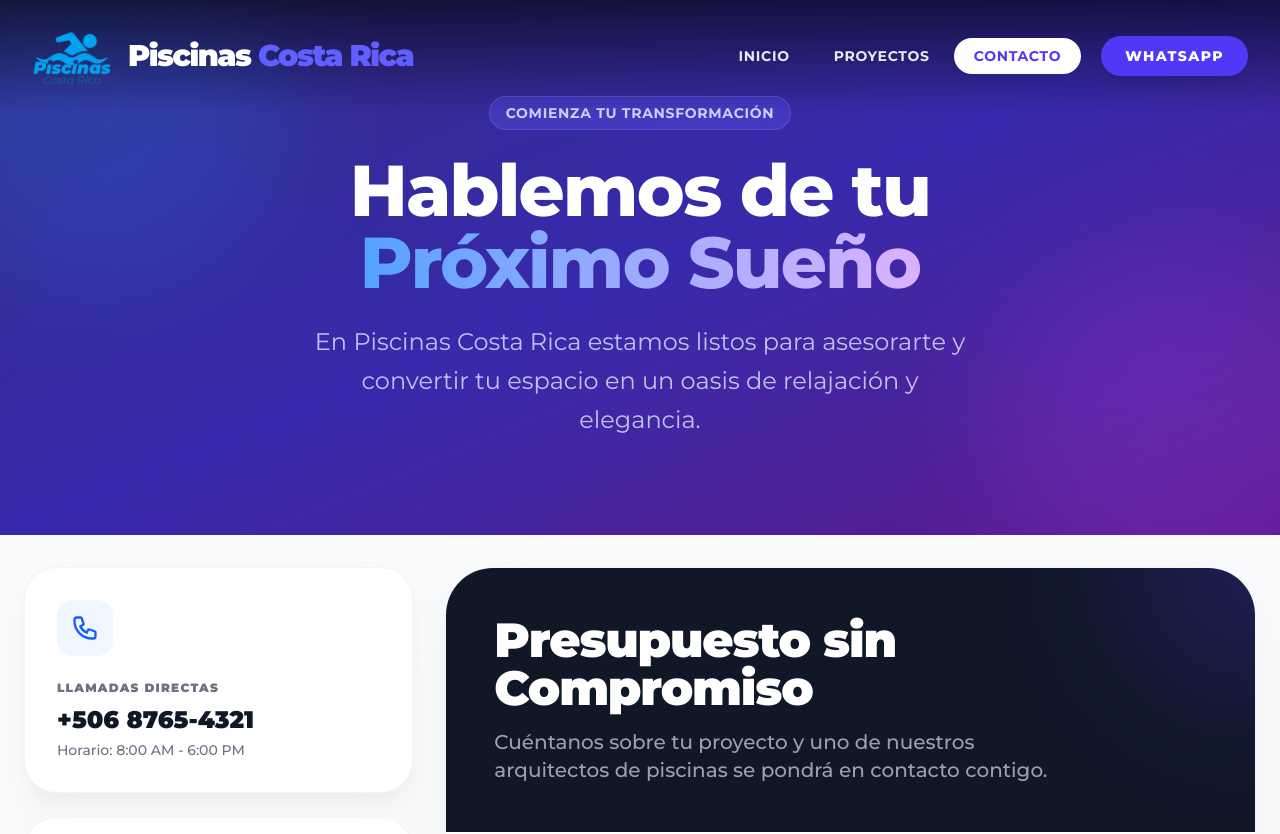
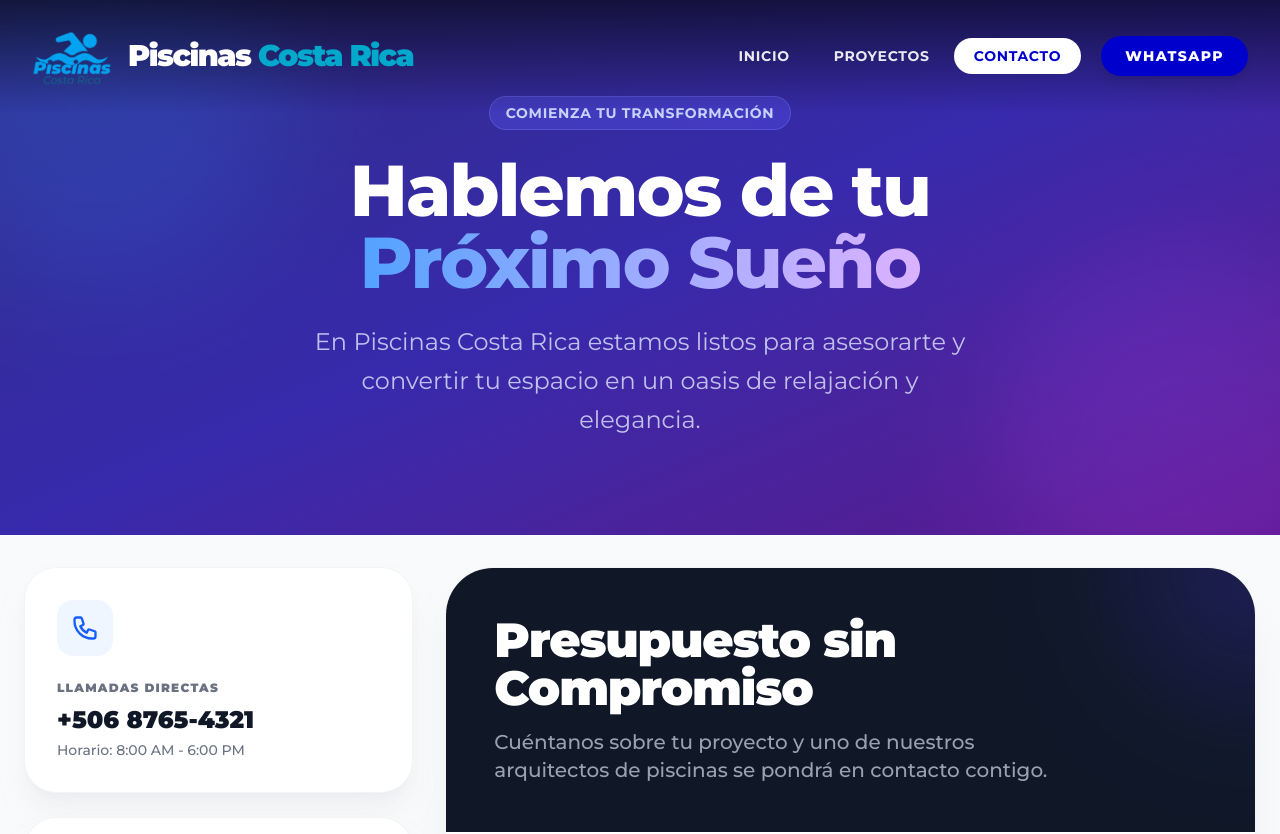
Before and after one commit to godlychrist/piscinascr, a Next.js app: page /contacto in a window 1280 px wide. Shown: the top 834 px of the page. Built offline with nearby package versions, Linux system fonts and the light colour scheme.

Commit message:
Changed some UI details

```diff
--- a/src/app/components/header.jsx
+++ b/src/app/components/header.jsx
@@ -57,7 +57,7 @@ export default function Header() {
                             </div>
                             <span className={`font-black text-2xl md:text-3xl tracking-tighter transition-colors duration-300 ${scrolled ? "text-gray-900" : "text-white"
                                 }`}>
-                                Piscinas <span className="text-indigo-500">Costa Rica</span>
+                                Piscinas <span className="text-brand-cyan">Costa Rica</span>
                             </span>
                         </Link>
 
@@ -71,8 +71,8 @@ export default function Header() {
                                         href={link.href}
                                         aria-current={isActive ? "page" : undefined}
                                         className={`rounded-full px-5 py-2 text-sm font-bold uppercase tracking-wider transition-all duration-300 ${scrolled
-                                            ? isActive ? "bg-indigo-600 text-white" : "text-gray-700 hover:bg-gray-100 hover:text-indigo-600"
-                                            : isActive ? "bg-white text-indigo-600" : "text-white/90 hover:bg-white/20 hover:text-white"
+                                            ? isActive ? "bg-brand-blue text-white" : "text-gray-700 hover:bg-gray-100 hover:text-brand-cyan"
+                                            : isActive ? "bg-white text-brand-blue" : "text-white/90 hover:bg-white/20 hover:text-white"
                                             }`}
                                     >
                                         {link.name}
@@ -84,7 +84,7 @@ export default function Header() {
                                 href={`https://wa.me/${CONTACT_INFO.whatsapp.replace(/[^0-9]/g, '')}`}
                                 target="_blank"
                                 rel="noreferrer"
-                                className="ml-4 rounded-full bg-indigo-600 px-6 py-2.5 text-sm font-extrabold text-white uppercase tracking-widest hover:bg-indigo-500 transition-all shadow-lg hover:shadow-indigo-500/30"
+                                className="ml-4 rounded-full bg-brand-blue px-6 py-2.5 text-sm font-extrabold text-white uppercase tracking-widest hover:bg-brand-cyan transition-all shadow-lg hover:shadow-brand-cyan/30"
                             >
                                 WhatsApp
                             </a>
@@ -123,14 +123,14 @@ export default function Header() {
                                         onClick={() => setOpen(false)}
                                         href={link.href}
                                         aria-current={isActive ? "page" : undefined}
-                                        className={`flex items-center justify-between group rounded-[1.5rem] px-5 py-4 transition-all ${isActive ? "bg-indigo-600 text-white" : "hover:bg-indigo-600 hover:text-white"
+                                        className={`flex items-center justify-between group rounded-[1.5rem] px-5 py-4 transition-all ${isActive ? "bg-brand-blue text-white" : "hover:bg-brand-blue hover:text-white"
                                             }`}
                                     >
                                         <span className={`text-lg font-bold ${isActive ? 'text-white' : scrolled ? 'text-gray-800' : 'text-gray-900'} group-hover:text-white transition-colors`}>
                                             {link.name}
                                         </span>
-                                        <div className={`w-8 h-8 rounded-full ${isActive ? "bg-white/20" : "bg-indigo-50"} group-hover:bg-white/20 flex items-center justify-center transition-colors`}>
-                                            <svg className={`w-4 h-4 ${isActive ? 'text-white' : 'text-indigo-600'} group-hover:text-white transform group-hover:translate-x-0.5 transition-all`} fill="none" stroke="currentColor" viewBox="0 0 24 24">
+                                        <div className={`w-8 h-8 rounded-full ${isActive ? "bg-white/20" : "bg-brand-cyan/10"} group-hover:bg-white/20 flex items-center justify-center transition-colors`}>
+                                            <svg className={`w-4 h-4 ${isActive ? 'text-white' : 'text-brand-blue'} group-hover:text-white transform group-hover:translate-x-0.5 transition-all`} fill="none" stroke="currentColor" viewBox="0 0 24 24">
                                                 <path strokeLinecap="round" strokeLinejoin="round" strokeWidth={3} d="M9 5l7 7-7 7" />
                                             </svg>
                                         </div>
@@ -143,7 +143,7 @@ export default function Header() {
                                     href={`https://wa.me/${CONTACT_INFO.whatsapp.replace(/[^0-9]/g, '')}`}
                                     target="_blank"
                                     rel="noreferrer"
-                                    className="flex items-center justify-center gap-3 rounded-[1.5rem] bg-indigo-600 px-6 py-5 text-base font-black text-white shadow-xl shadow-indigo-200 active:scale-95 transition-all hover:bg-indigo-700"
+                                    className="flex items-center justify-center gap-3 rounded-[1.5rem] bg-brand-blue px-6 py-5 text-base font-black text-white shadow-xl shadow-brand-blue/20 active:scale-95 transition-all hover:bg-brand-cyan"
                                 >
                                     WhatsApp
                                 </a>
```
